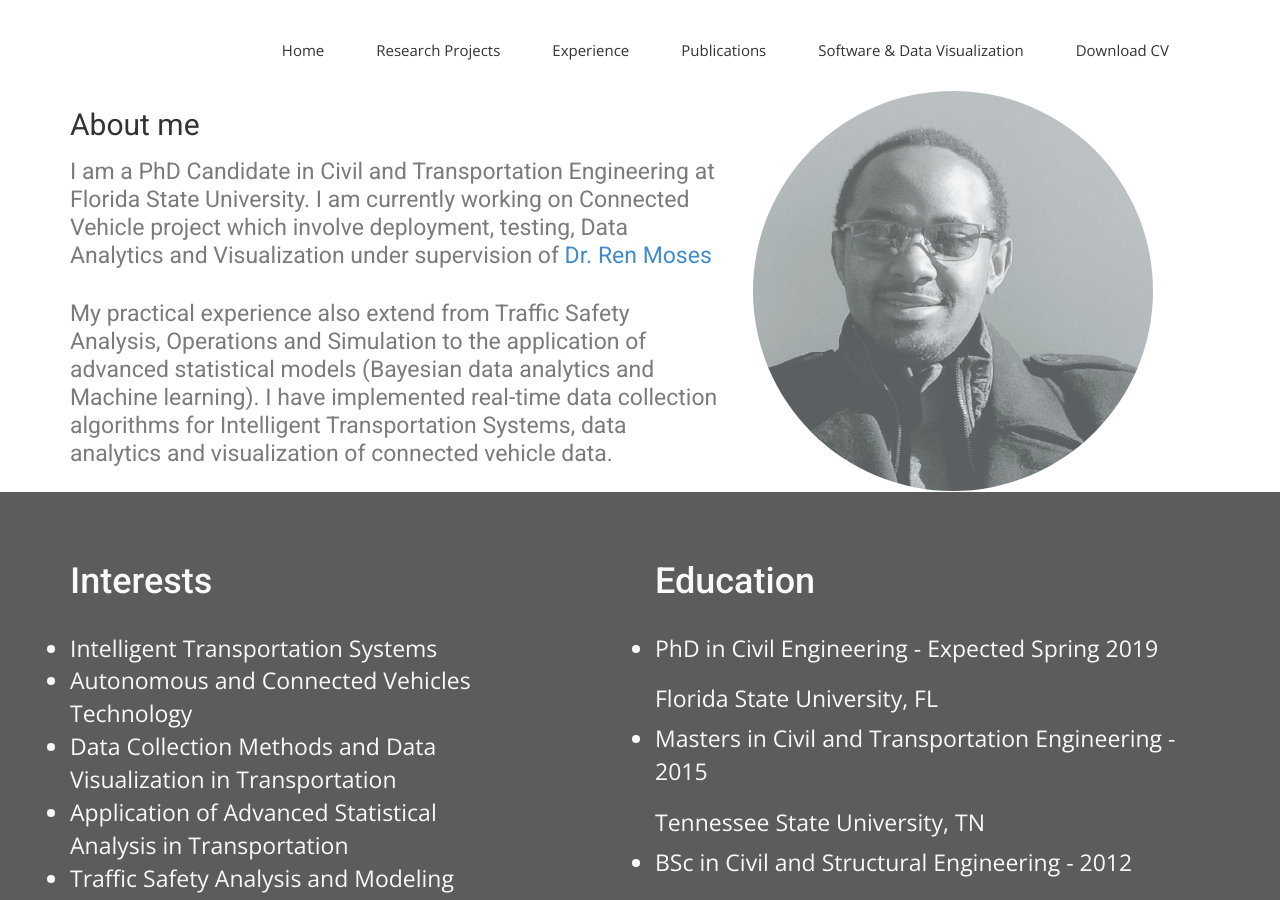
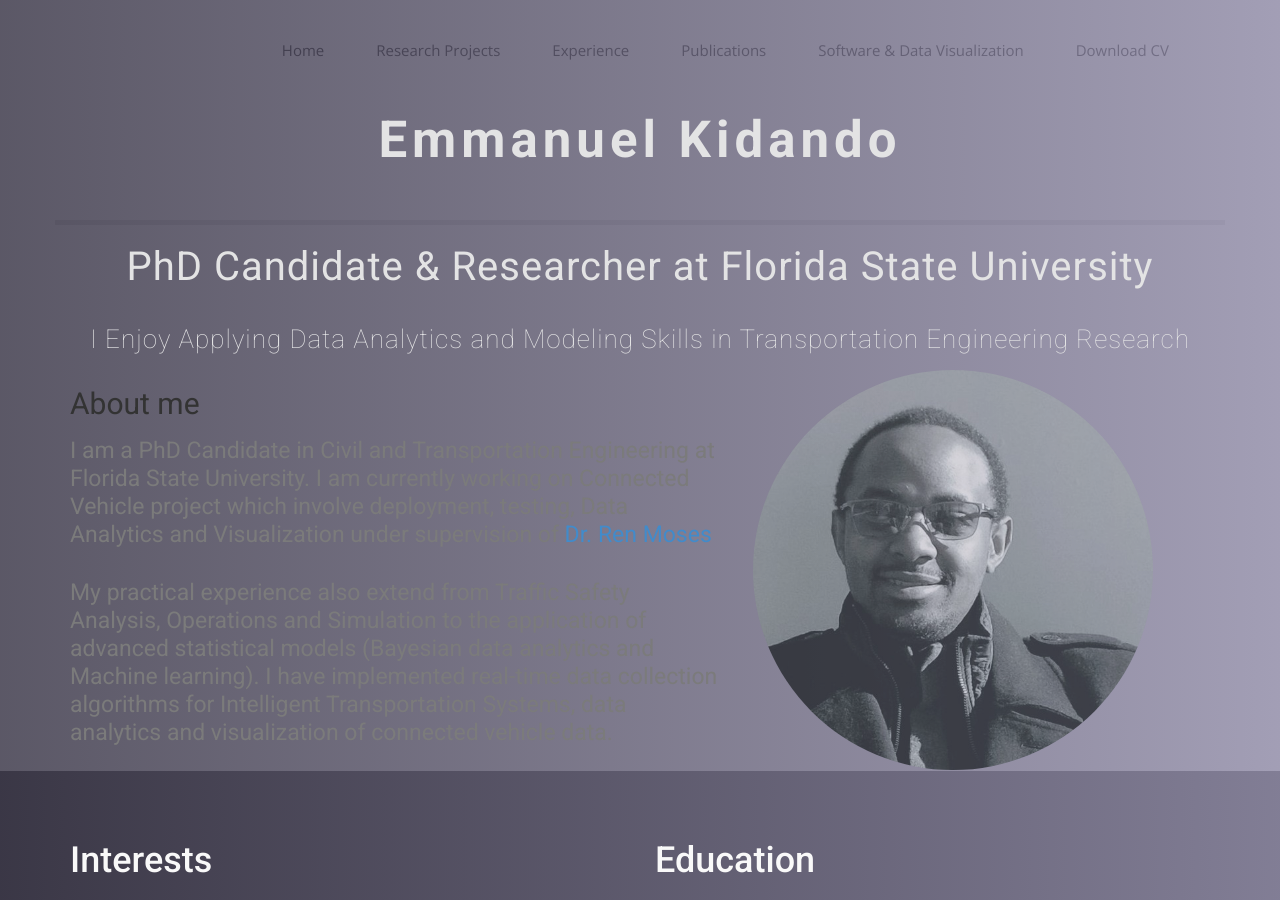
Before and after one commit to ekidando/Emma, a Jekyll site: the page built from index.html, in a window 1280 px wide and 900 px high. Built offline with Jekyll 4.4.1, drawn with Linux system fonts in a browser that asks for light colours; nearby versions of some CDN libraries; some web fonts are replaced.

Commit message:
Update index.html

```diff
--- a/index.html
+++ b/index.html
@@ -4,7 +4,22 @@ title: Emmanuel Kidando
 permalink: /
 published: true
 ---
+<!-- Slider Start -->
+<section id="slider">
+  <div class="container">
+    <div class="row">
 
+        <div class="block">
+          <h1 class="animated fadeInUp">Emmanuel Kidando</h1>
+          <hr style="height:5px; border:none; color:#e2e2e2; background-color:#e2e2e2;">
+          <h2 class="animated fadeInUp">PhD Candidate & Researcher at Florida State University</h2>
+          <p class="animated fadeInUp">I Enjoy Applying Data Analytics and Modeling Skills in Transportation Engineering Research</p>
+
+      </div>
+    </div>
+  </div>
+
+</section>
 
 <!-- About me -->
 <section id="intro">
```
